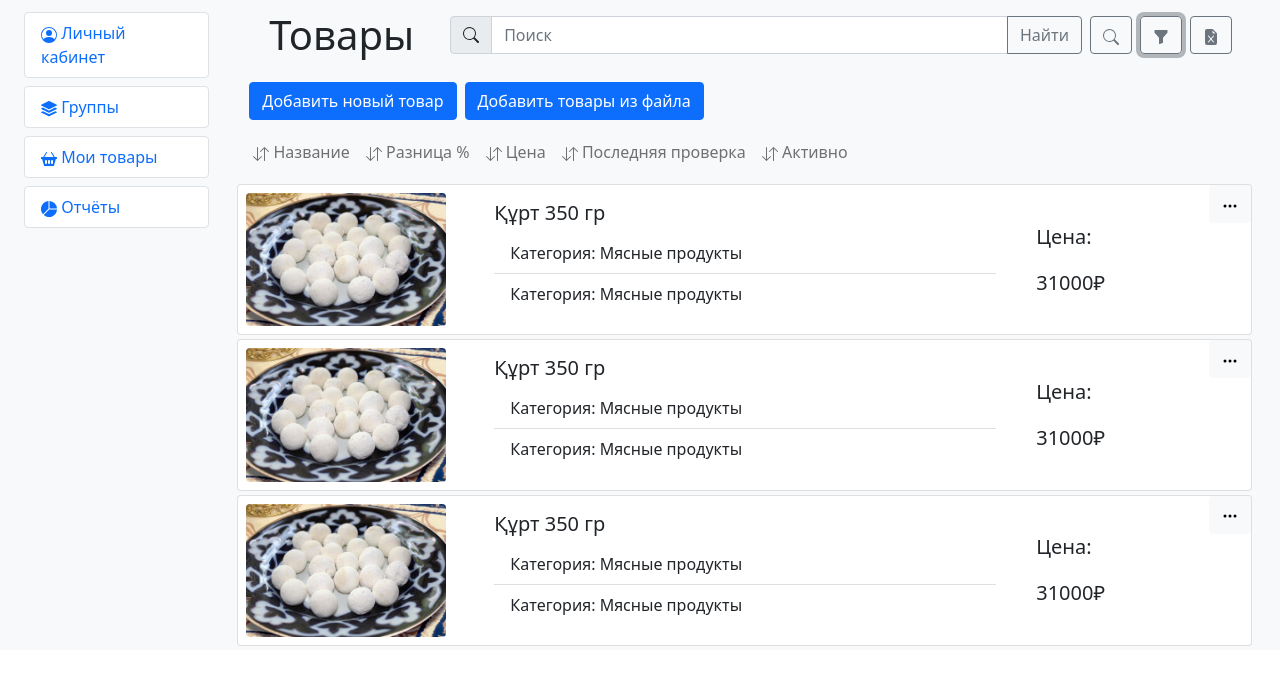
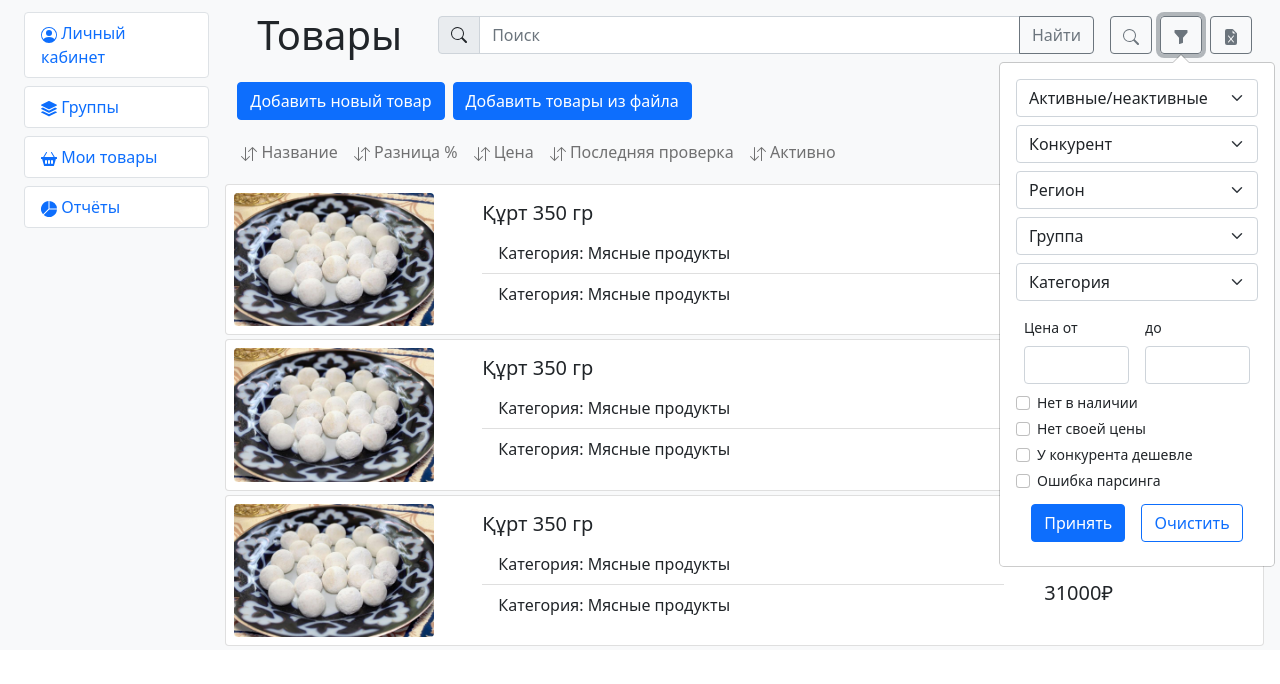
Before and after one commit to yakravtsova/idatica-dev, a React (Create React App) app: page /products in a window 1280 px wide. Both pictures are taken after a click on the button 1161 px from the left and 35 px from the top of the page. Shown: the top 684 px of the page. Built offline with nearby package versions, Linux system fonts and the light colour scheme.

Commit message:
Все попапы из products

```diff
--- /dev/null
+++ b/src/components/DeletePopup.js
@@ -0,0 +1,22 @@
+import Button from 'react-bootstrap/Button';
+import Modal from 'react-bootstrap/Modal';
+
+const DeletePopup = ({ isOpen, onClose }) => {
+  return (
+    <Modal size="sm" show={isOpen} onHide={onClose}>
+      <Modal.Header closeButton>
+        <Modal.Title>Удалить?</Modal.Title>
+      </Modal.Header>
+      <Modal.Footer>
+        <Button variant="secondary" onClick={onClose}>
+          Да
+        </Button>
+        <Button variant="primary" onClick={onClose}>
+          Нет
+        </Button>
+      </Modal.Footer>
+    </Modal>
+  )
+}
+
+export default DeletePopup;
--- /dev/null
+++ b/src/components/DownloadDataForm.js
@@ -0,0 +1,20 @@
+import Form from 'react-bootstrap/Form';
+import Button from 'react-bootstrap/Button';
+
+const DownloadDataForm = () => {
+  return(
+    <Form className="d-flex flex-column">
+      <Form.Group className="mb-3">
+        <Form.Label>Дата от:</Form.Label>
+        <Form.Control type="date"></Form.Control>
+      </Form.Group>
+      <Form.Group className="mb-3">
+        <Form.Label>Дата до:</Form.Label>
+        <Form.Control type="date"></Form.Control>
+      </Form.Group>
+      <Button className="p-2">Скачать</Button>
+    </Form>
+  )
+}
+
+export default DownloadDataForm;
--- /dev/null
+++ b/src/components/FilterForm.js
@@ -0,0 +1,74 @@
+import Form from 'react-bootstrap/Form';
+import Button from 'react-bootstrap/Button';
+import Popover from 'react-bootstrap/Popover';
+import Row from 'react-bootstrap/Row';
+
+const FilterForm = () => {
+  return(
+    <Form>
+      <Form.Select className="mb-2">
+        <option>Активные/неактивные</option>
+        <option value="1">Активные</option>
+        <option value="2">Неактивные</option>
+      </Form.Select>
+      <Form.Select className="mb-2">
+        <option>Конкурент</option>
+        <option value="1">lavka.yandex.ru</option>
+        <option value="2">vprok.ru</option>
+        <option value="2">5ka.ru</option>
+      </Form.Select>
+      <Form.Select className="mb-2">
+        <option>Регион</option>
+        <option value="1">Москва</option>
+        <option value="2">Санкт-Петербург</option>
+        <option value="2">Сызрань</option>
+      </Form.Select>
+      <Form.Select className="mb-2">
+        <option>Группа</option>
+        <option value="1">Продукты</option>
+        <option value="2">Строительные товары</option>
+        <option value="2">Косметика</option>
+      </Form.Select>
+      <Form.Select className="mb-2">
+        <option>Категория</option>
+        <option value="1">Продукты</option>
+      </Form.Select>
+      <div className="d-flex">
+        <Form.Group className="p-2">
+          <Form.Label>Цена от</Form.Label>
+          <Form.Control />
+        </Form.Group>
+        <Form.Group className="p-2">
+          <Form.Label>до</Form.Label>
+          <Form.Control />
+        </Form.Group>
+      </div>
+      <Form.Check
+        type="checkbox"
+        label="Нет в наличии"
+        id="not-available"
+      />
+      <Form.Check
+        type="checkbox"
+        label="Нет своей цены"
+        id="no-price"
+      />
+      <Form.Check
+        type="checkbox"
+        label="У конкурента дешевле"
+        id="cheaper"
+      />
+      <Form.Check
+        type="checkbox"
+        label="Ошибка парсинга"
+        id="parsing-error"
+      />
+      <div className="d-flex justify-content-center">
+        <Button className="m-2">Принять</Button>
+        <Button variant="outline-primary" className="m-2">Очистить</Button>
+      </div>
+    </Form>
+  )
+}
+
+export default FilterForm;
--- a/src/components/Product.js
+++ b/src/components/Product.js
@@ -7,41 +7,19 @@ import Button from 'react-bootstrap/Button';
 import ListGroup from 'react-bootstrap/ListGroup';
 import Container from 'react-bootstrap/Container';
 import ButtonGroup from 'react-bootstrap/ButtonGroup';
+import OverlayTrigger from 'react-bootstrap/OverlayTrigger';
+import Popover from 'react-bootstrap/Popover';
 import Kyrt from '../images/kyrt.jpg';
 import { CaretDownFill, CaretUpFill, ExclamationTriangleFill, PencilFill, TrashFill, ThreeDots, Plus } from 'react-bootstrap-icons';
 
-const Product = ({ view, isDeletePopupOpen, handleDeletePopupOpen }) => {
+const Product = ({ view, handleDeletePopupOpen, handleEditLinkPopupOpen, handleReportingProblemPopupOpen }) => {
   const [isMenuPopupOpen, setIsMenuPopupOpen] = useState(false);
-  const menuRef = useRef();
+
+
   const handleMenuPopupOpen = () => {
     setIsMenuPopupOpen(!isMenuPopupOpen);
   }
 
-  useEffect(() => {
-    const closeByEscape = (evt) => {
-      if (evt.key === 'Escape') {
-        handleMenuPopupOpen();
-        console.log(menuRef.current)
-      }
-    }
-    const closeByClick = (evt) => {
-      console.log(evt.target);
-      if (menuRef.current && !menuRef.current.contains(evt.target)) {
-        handleMenuPopupOpen();
-
-      }
-    }
-    if (isMenuPopupOpen) {
-      document.addEventListener('keydown', closeByEscape);
- //     document.addEventListener('click', closeByClick);
-      return () => {
-        document.removeEventListener('keydown', closeByEscape);
-  //      document.removeEventListener('click', closeByClick);
-      }
-    }
-
-    }, [isMenuPopupOpen]
-  )
   return(
     <Card className="m-1">
       <Row className="d-flex">
@@ -65,12 +43,21 @@ const Product = ({ view, isDeletePopupOpen, handleDeletePopupOpen }) => {
           <Card.Text>Цена:</Card.Text>
           <Card.Text>31000&#8381;</Card.Text>
         </Col>
-        <Col xs="auto" className="position-relative">
+        <Col xs="auto">
+          <OverlayTrigger
+            rootClose
+            trigger="click"
+            placement="left"
+            overlay={
+              <Popover>
+                <ButtonGroup vertical>
+                  <Button><PencilFill /> Редактировать</Button>
+                  <Button onClick={handleDeletePopupOpen}><TrashFill /> Удалить товар</Button>
+                </ButtonGroup>
+              </Popover>
+            }>
           <Button size="xs" variant="light" onClick={handleMenuPopupOpen}><ThreeDots /></Button>
-          <ButtonGroup ref={menuRef} vertical className={`position-absolute ${!isMenuPopupOpen && "d-none"}`} style={{right: "10px", width: "160px"}}>
-            <Button><PencilFill /> Редактировать</Button>
-            <Button><TrashFill /> Удалить товар</Button>
-          </ButtonGroup>
+          </OverlayTrigger>
         </Col>
       </Row>
       <Container className={`p-1 ${!view && "d-none"}`}>
@@ -101,10 +88,10 @@ const Product = ({ view, isDeletePopupOpen, handleDeletePopupOpen }) => {
               <td><span class="text-danger"><CaretDownFill /> 3.3%</span></td>
               <td>Москва</td>
               <td>Нет</td>
-              <td><a class="link-dark" href="#"><ExclamationTriangleFill /></a></td>
+              <td><Button size="xs" variant="light" onClick={handleReportingProblemPopupOpen}><ExclamationTriangleFill /></Button></td>
               <td style={{wordWrap: "normal"}}>4896-7352-14</td>
-              <td><a class="link-dark" href="#"><PencilFill /></a></td>
-              <td><a class="link-dark" href="#"><TrashFill /></a></td>
+              <td><Button size="xs" variant="light" onClick={handleEditLinkPopupOpen}><PencilFill /></Button></td>
+              <td><Button size="xs" variant="light" onClick={handleDeletePopupOpen}><TrashFill /></Button></td>
             </tr>
 
             <tr>
@@ -118,8 +105,8 @@ const Product = ({ view, isDeletePopupOpen, handleDeletePopupOpen }) => {
               <td>Нет</td>
               <td><a class="link-dark" href="#"><ExclamationTriangleFill /></a></td>
               <td>A451-259</td>
-              <td><a class="link-dark" href="#"><PencilFill /></a></td>
-              <td><a class="link-dark" href="#"><TrashFill /></a></td>
+              <td><Button size="xs" variant="light" onClick={handleEditLinkPopupOpen}><PencilFill /></Button></td>
+              <td><Button size="xs" variant="light" onClick={handleDeletePopupOpen}><TrashFill /></Button></td>
             </tr>
           </tbody>
         </Table>
--- a/src/components/Products.js
+++ b/src/components/Products.js
@@ -4,23 +4,34 @@ import SearchBar from './SearchBar';
 import Button from 'react-bootstrap/Button';
 import Product from './Product';
 import SortingBar from './SortingBar';
+import DeletePopup from './DeletePopup';
+import UpdateLinkPopup from './UpdateLinkPopup';
+import ReportingProblemPopup from './ReportingProblemPopup';
 
 const Products = () => {
   const [view, setView] = useState(false);
-
   const [isDeletePopupOpen, setIsDeletePopupOpen] = useState(false);
+  const [isEditLinkPopupOpen, setIsEditLinkPopupOpen] = useState(false);
+  const [isReportingProblemPopupOpen, setIsReportingProblemPopupOpen] = useState(false);
 
   const handleMode = () => {
     setView(!view);
   }
 
-
   const handleDeletePopupOpen = () => {
     setIsDeletePopupOpen(!isDeletePopupOpen);
   }
 
+  const handleEditLinkPopupOpen = () => {
+    setIsEditLinkPopupOpen(!isEditLinkPopupOpen);
+  }
+
+  const handleReportingProblemPopupOpen = () => {
+    setIsReportingProblemPopupOpen(!isReportingProblemPopupOpen);
+  }
+
   return(
-    <Container>
+    <div className="w-100">
       <Container className="d-flex align-items-center">
         <h1 className="p-4 pt-0 pb-0">Товары</h1>
         <SearchBar handleMode={handleMode} />
@@ -32,10 +43,16 @@ const Products = () => {
       <SortingBar />
       <Product view={view}
                 isDeletePopupOpen={isDeletePopupOpen}
-                handleDeletePopupOpen={handleDeletePopupOpen}  />
+                handleDeletePopupOpen={handleDeletePopupOpen}
+                handleEditLinkPopupOpen={handleEditLinkPopupOpen}
+                handleReportingProblemPopupOpen={handleReportingProblemPopupOpen}  />
       <Product view={view} />
       <Product view={view} />
-    </Container>
+
+      <DeletePopup isOpen={isDeletePopupOpen} onClose={handleDeletePopupOpen} />
+      <UpdateLinkPopup isOpen={isEditLinkPopupOpen} onClose={handleEditLinkPopupOpen} />
+      <ReportingProblemPopup isOpen={isReportingProblemPopupOpen} onClose={handleReportingProblemPopupOpen} />
+    </div>
   )
 }
 
--- /dev/null
+++ b/src/components/ReportingProblemPopup.js
@@ -0,0 +1,41 @@
+import Button from 'react-bootstrap/Button';
+import Modal from 'react-bootstrap/Modal';
+import Form from 'react-bootstrap/Form';
+
+const ReportingproblemPopup = ({ isOpen, onClose }) => {
+  return (
+    <Modal show={isOpen} onHide={onClose}>
+      <Modal.Header closeButton>
+      </Modal.Header>
+      <Modal.Body>
+        <Modal.Title className="mb-3">Сообщите об одной ссылке, мы проверим настройку на весь сайт:</Modal.Title>
+        <Form>
+          <Form.Check
+            type="checkbox"
+            label="Неверная цена"
+            id="wrong-price"
+          />
+          <Form.Check
+            type="checkbox"
+            label="Неверное наличие"
+            id="wrong-availability"
+          />
+          <Form.Group className="p-2">
+            <Form.Label>Другое</Form.Label>
+            <Form.Control type="text" />
+          </Form.Group>
+        </Form>
+      </Modal.Body>
+      <Modal.Footer>
+        <Button variant="secondary" onClick={onClose}>
+          Да
+        </Button>
+        <Button variant="primary" onClick={onClose}>
+          Нет
+        </Button>
+      </Modal.Footer>
+    </Modal>
+  )
+}
+
+export default ReportingproblemPopup;
--- a/src/components/SearchBar.js
+++ b/src/components/SearchBar.js
@@ -1,10 +1,15 @@
 import Form from 'react-bootstrap/Form';
 import InputGroup from 'react-bootstrap/InputGroup';
 import Button from 'react-bootstrap/Button';
+import OverlayTrigger from 'react-bootstrap/esm/OverlayTrigger';
+import Popover from 'react-bootstrap/Popover';
 import { Search, FunnelFill, FileEarmarkExcelFill } from 'react-bootstrap-icons';
+import FilterForm from './FilterForm';
+import DownloadDataForm from './DownloadDataForm';
 
 const SearchBar = ({ handleMode }) => {
   return(
+    <>
       <Form className="d-flex flex-fill p-2 align-items-center">
         <InputGroup  className="m-1 mt-2 mb-3">
           <InputGroup.Text><Search /></InputGroup.Text>
@@ -13,10 +18,29 @@ const SearchBar = ({ handleMode }) => {
                         aria-describedby="button-addon2" />
           <Button variant="outline-secondary">Найти</Button>
         </InputGroup>
+      </Form>
       <Button variant="outline-secondary" className="m-1 mt-2 mb-3" onClick={handleMode}><Search /></Button>
+      <OverlayTrigger rootClose
+                      trigger="click"
+                      placement="auto"
+                      overlay={<Popover>
+                        <Popover.Body>
+                          <FilterForm />
+                        </Popover.Body>
+                      </Popover>}>
         <Button variant="outline-secondary" className="m-1 mt-2 mb-3"><FunnelFill /></Button>
+      </OverlayTrigger>
+      <OverlayTrigger rootClose
+                      trigger="click"
+                      placement="auto"
+                      overlay={<Popover>
+                        <Popover.Body>
+                          <DownloadDataForm />
+                        </Popover.Body>
+                      </Popover>}>
         <Button variant="outline-secondary" className="m-1 mt-2 mb-3"><FileEarmarkExcelFill /></Button>
-        </Form>
+      </OverlayTrigger>
+    </>
   )
 }
 
--- a/src/components/SortingBar.js
+++ b/src/components/SortingBar.js
@@ -1,5 +1,5 @@
 import Container from 'react-bootstrap/Container';
-import NavBar from 'react-bootstrap/NavBar';
+import Navbar from 'react-bootstrap/NavBar';
 import Nav from 'react-bootstrap/Nav';
 import { ArrowDownUp } from 'react-bootstrap-icons';
 
@@ -7,7 +7,7 @@ import { ArrowDownUp } from 'react-bootstrap-icons';
 const SortingBar = () => {
   return(
     <Container>
-      <NavBar>
+      <Navbar>
         <Nav>
           <Nav.Link href="#"><ArrowDownUp /> Название</Nav.Link>
           <Nav.Link href="#"><ArrowDownUp /> Разница %</Nav.Link>
@@ -15,7 +15,7 @@ const SortingBar = () => {
           <Nav.Link href="#"><ArrowDownUp /> Последняя проверка</Nav.Link>
           <Nav.Link href="#"><ArrowDownUp /> Активно</Nav.Link>
         </Nav>
-      </NavBar>
+      </Navbar>
     </Container>
   )
 }
--- /dev/null
+++ b/src/components/UpdateLinkPopup.js
@@ -0,0 +1,36 @@
+import Button from 'react-bootstrap/Button';
+import Modal from 'react-bootstrap/Modal';
+import Form from 'react-bootstrap/Form';
+
+const UpdateLinkPopup = ({ isOpen, onClose }) => {
+  return (
+    <Modal show={isOpen} onHide={onClose}>
+      <Modal.Header closeButton />
+      <Form>
+        <Form.Group className="m-3" controlId="exampleForm.urlInput">
+          <Form.Control
+            type="url"
+            placeholder="Ссылка"
+            autoFocus
+          />
+        </Form.Group>
+      </Form>
+      <Modal.Footer className="flex-nowrap">
+      <Button variant="secondary" onClick={onClose}>
+            Сохранить
+          </Button>
+          <Button variant="primary" onClick={onClose}>
+            Отмена
+          </Button>
+          <Form.Select aria-label="Регион">
+            <option>Регион*</option>
+            <option value="1">Москва</option>
+            <option value="2">Санкт-Петербург</option>
+            <option value="3">Сызрань</option>
+          </Form.Select>
+      </Modal.Footer>
+    </Modal>
+  )
+}
+
+export default UpdateLinkPopup;
```
Also changed, not shown: 1 other file (tests, documents, lock files or other folders). Lines whose indentation alone changed are shown as unchanged.
